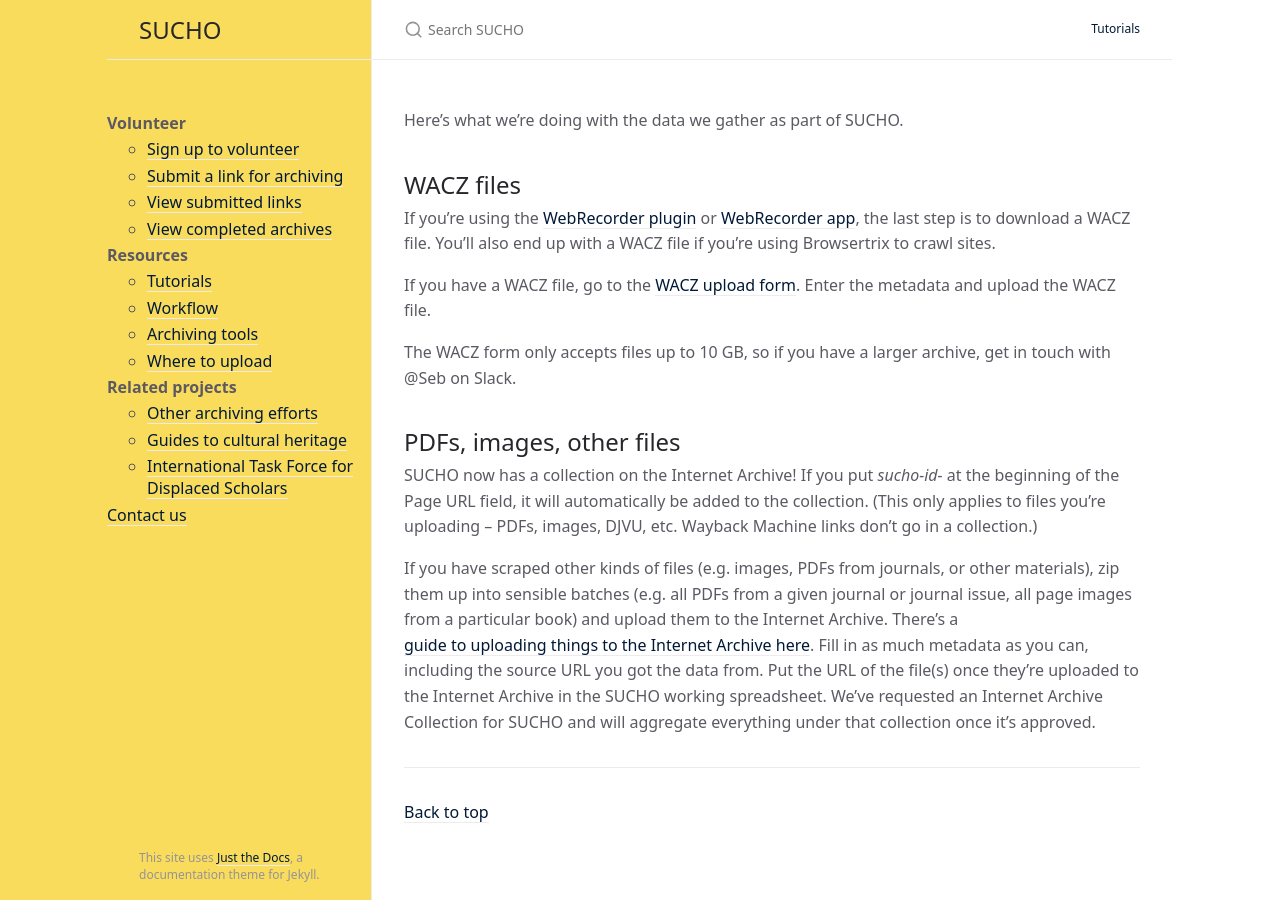
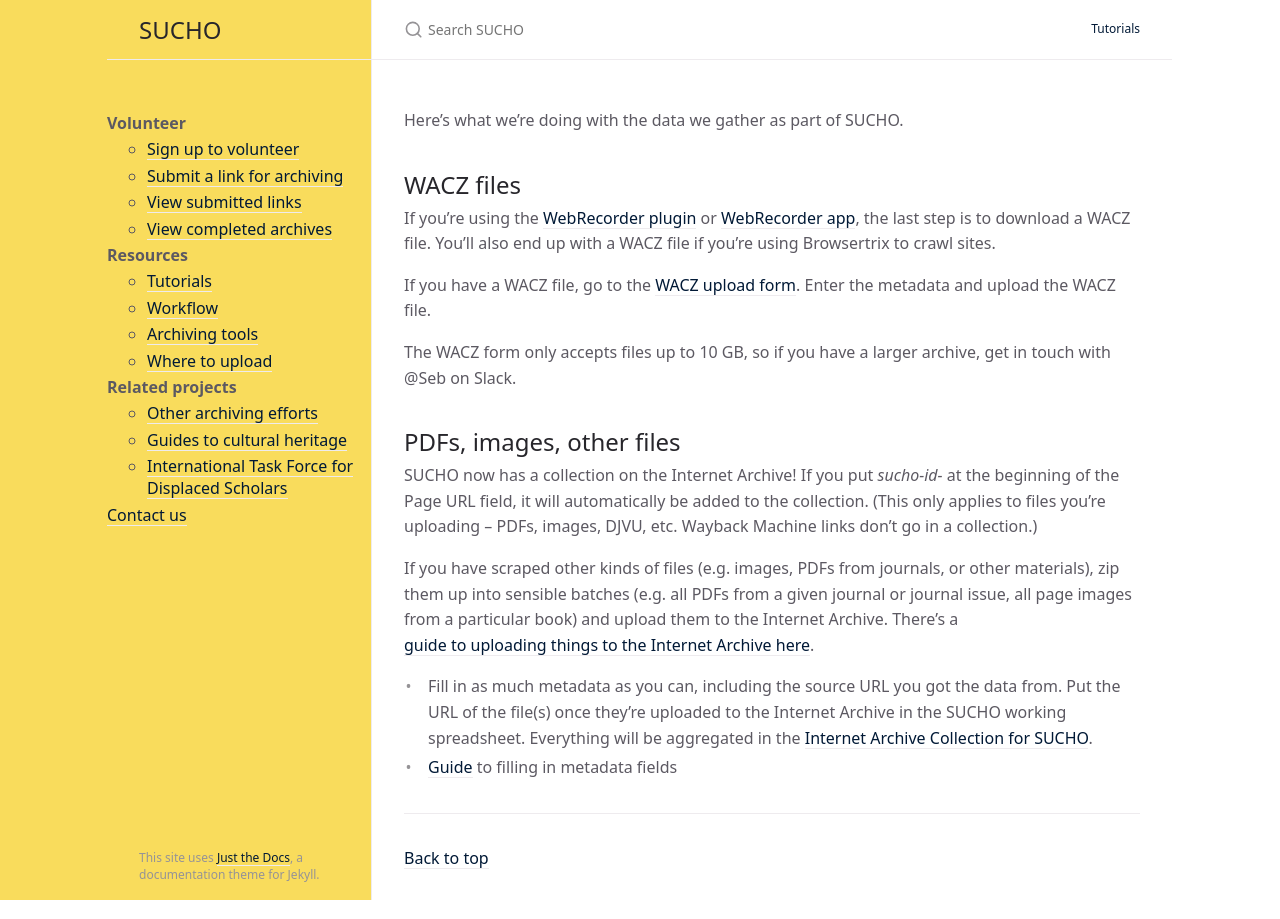
Before and after one commit to sucho-archiving/sucho-archiving.github.io, a Jekyll site: the page built from data-upload.md, in a window 1280 px wide. Built offline with Jekyll 4.4.1, drawn with Linux system fonts in a browser that asks for light colours.

Commit message:
added link to metadata template

```diff
--- a/data-upload.md
+++ b/data-upload.md
@@ -16,4 +16,6 @@ The WACZ form only accepts files up to 10 GB, so if you have a larger archive, g
 ## PDFs, images, other files
 SUCHO now has a collection on the Internet Archive! If you put *sucho-id-* at the beginning of the Page URL field, it will automatically be added to the collection. (This only applies to files you're uploading -- PDFs, images, DJVU, etc. Wayback Machine links don't go in a collection.)
 
-If you have scraped other kinds of files (e.g. images, PDFs from journals, or other materials), zip them up into sensible batches (e.g. all PDFs from a given journal or journal issue, all page images from a particular book) and upload them to the Internet Archive. There's a [guide to uploading things to the Internet Archive here](https://help.archive.org/2022/03/02/uploading-a-basic-guide/). Fill in as much metadata as you can, including the source URL you got the data from. Put the URL of the file(s) once they're uploaded to the Internet Archive in the SUCHO working spreadsheet. We've requested an Internet Archive Collection for SUCHO and will aggregate everything under that collection once it's approved.
+If you have scraped other kinds of files (e.g. images, PDFs from journals, or other materials), zip them up into sensible batches (e.g. all PDFs from a given journal or journal issue, all page images from a particular book) and upload them to the Internet Archive. There's a [guide to uploading things to the Internet Archive here](https://help.archive.org/2022/03/02/uploading-a-basic-guide/).
+* Fill in as much metadata as you can, including the source URL you got the data from. Put the URL of the file(s) once they're uploaded to the Internet Archive in the SUCHO working spreadsheet. Everything will be aggregated in the [Internet Archive Collection for SUCHO](https://archive.org/details/sucho?tab=collection).
+* [Guide](https://docs.google.com/document/d/1qpax1HQmWOVXqbA9NTCU4WBZNWKfLPhUTqxs7s94Jas/edit?usp=sharing) to filling in metadata fields
```
